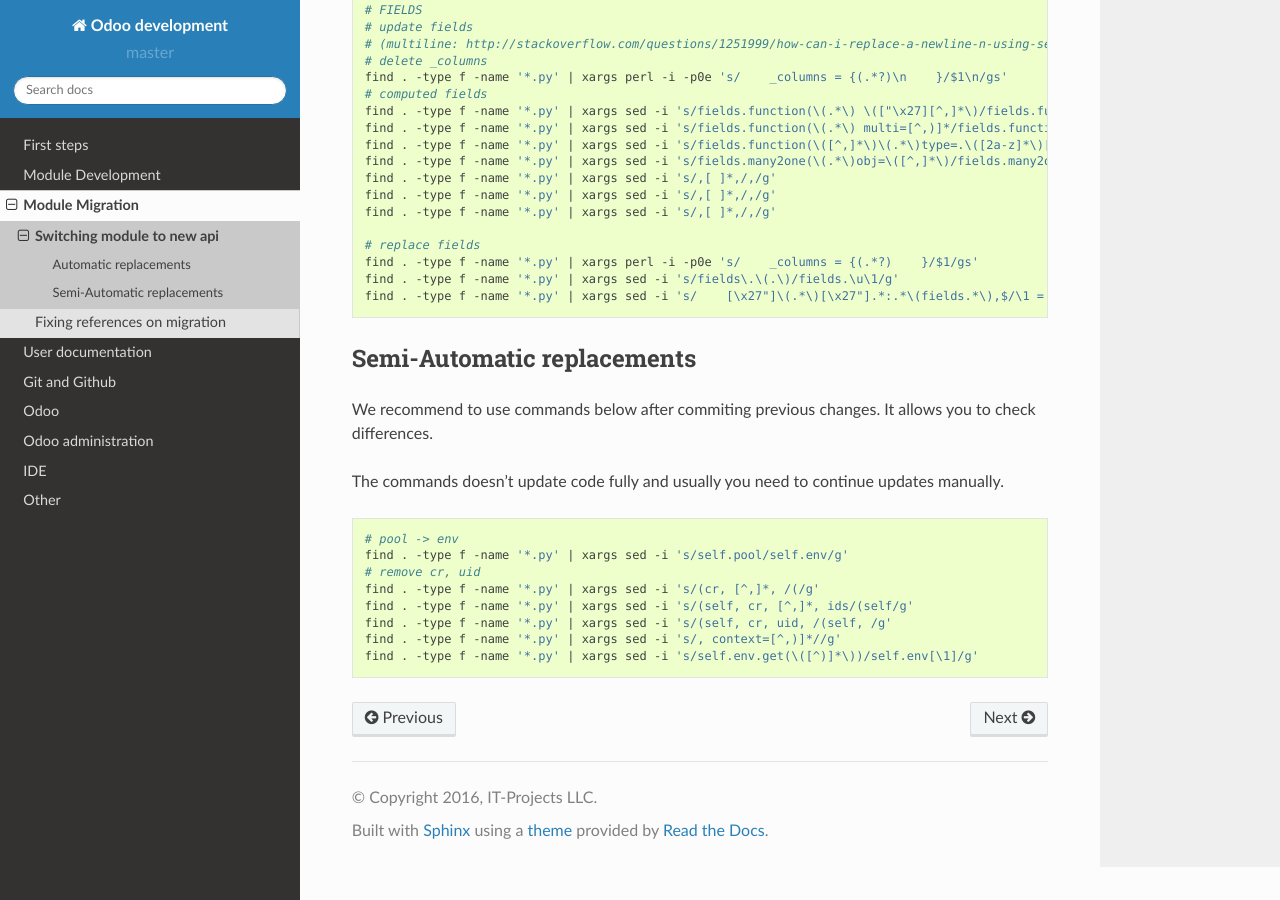
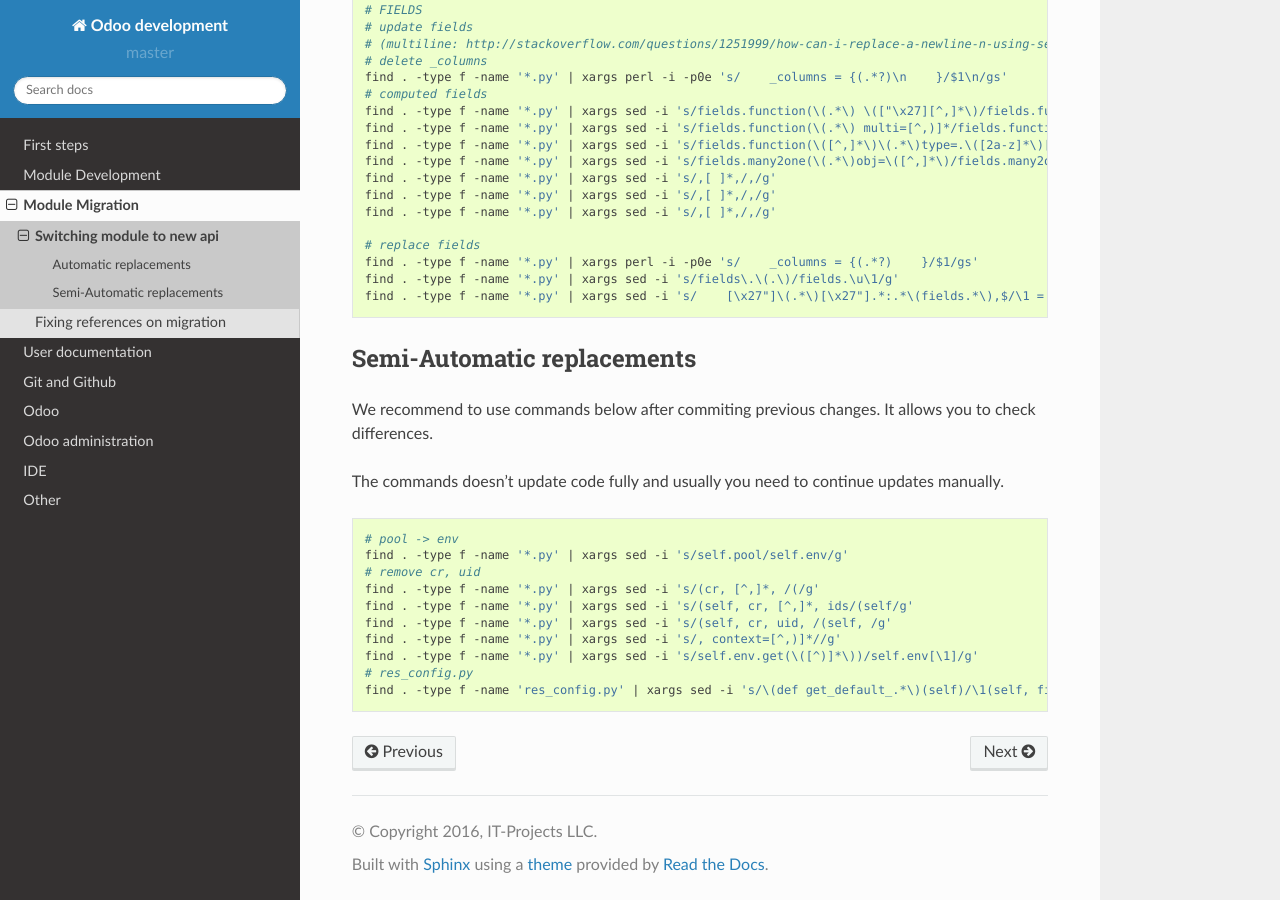
Before and after one commit to itpp-labs/odoo-development, a Sphinx documentation site: the page built from docs/migration/new-api.rst, in a window 1280 px wide and 900 px high, scrolled down 697 px. Built offline with Sphinx 7.4.7 and the Read the Docs theme 2.0.0, drawn with Linux system fonts in a browser that asks for light colours; pages that are not in the unit, such as notebooks, are missing from menus.

Commit message:
new-api: res_config.py command

```diff
--- a/docs/migration/new-api.rst
+++ b/docs/migration/new-api.rst
@@ -71,3 +71,5 @@
     find . -type f -name '*.py' | xargs sed -i 's/(self, cr, uid, /(self, /g'
     find . -type f -name '*.py' | xargs sed -i 's/, context=[^,)]*//g'
     find . -type f -name '*.py' | xargs sed -i 's/self.env.get(\([^)]*\))/self.env[\1]/g'
+    # res_config.py
+    find . -type f -name 'res_config.py' | xargs sed -i 's/\(def get_default_.*\)(self)/\1(self, fields)/g'
```
